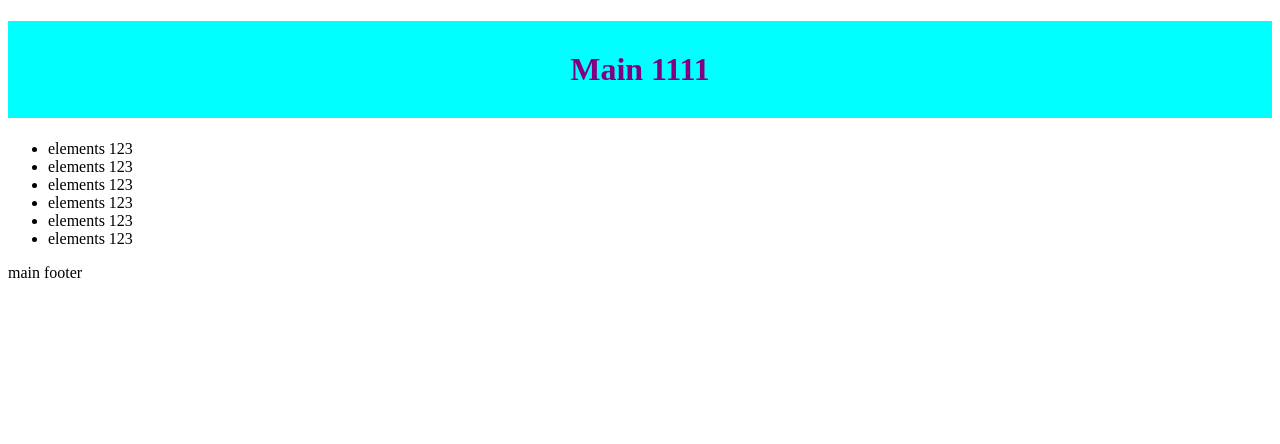
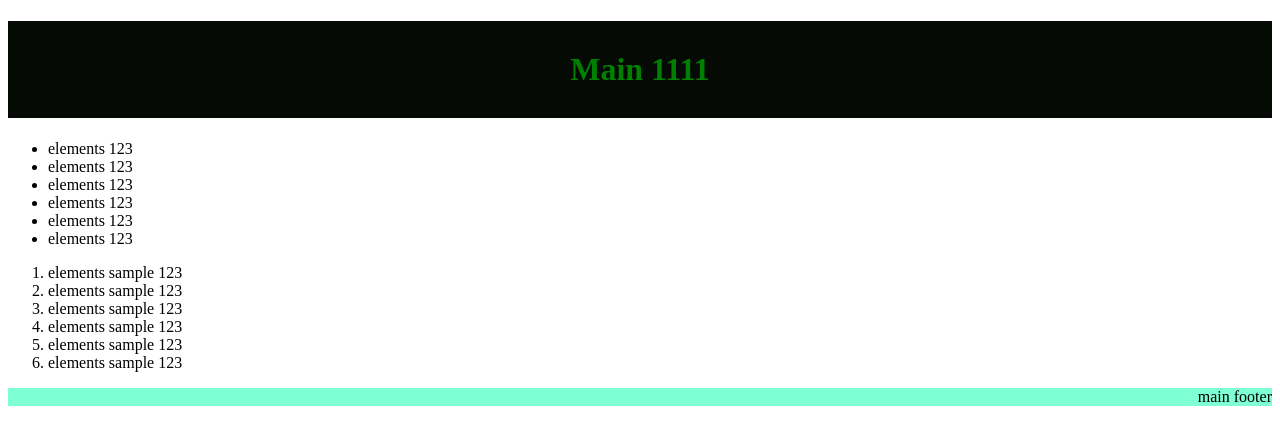
Before and after one commit to DFam1411/test_js1, a plain HTML site: page index.html in a window 1280 px wide. Drawn offline with Linux system fonts and the light colour scheme.

Commit message:
commit one

```diff
--- a/index.html
+++ b/index.html
@@ -12,7 +12,8 @@
     </h1>
 </header>
 <main>
-    <div>
+    <div id = "lists">
+        <div class = "first_list">
             <ul>
                 <li>elements 123</li>
                 <li>elements 123</li>
@@ -22,8 +23,19 @@
                 <li>elements 123</li>
             </ul>
         </div>
+        <div class = "second_list">
+            <ol>
+                <li>elements sample 123</li>
+                <li>elements sample 123</li>
+                <li>elements sample 123</li>
+                <li>elements sample 123</li>
+                <li>elements sample 123</li>
+                <li>elements sample 123</li>
+            </ol>
+        </div>
+    </div>
 </main>
-<footer>
+<footer class="main_footer">
     <div>
         <p>
             main footer
--- a/main.js
+++ b/main.js
@@ -1,5 +1,8 @@
 console.log('test');
 const header = document.getElementById('first-header');
 header.innerText = 'Main 1111'
-header.style.color = 'purple'
+header.style.color = 'green'
 console.log('Main header', header);
+
+const element1 = document.getElementById('lists');
+console.log('element1 is', element1);
--- a/styles.css
+++ b/styles.css
@@ -1,5 +1,5 @@
 .main_header {
-    background: aqua;
+    background: #050A04;
     color: #044;
     width: 100%;
     min-height: 100%;
@@ -10,3 +10,7 @@
     padding-top: 30px;
     padding-bottom: 30px;
 }
+.main_footer {
+    background: aquamarine;
+    text-align: right;
+}
```
Lines whose indentation alone changed are shown as unchanged.
